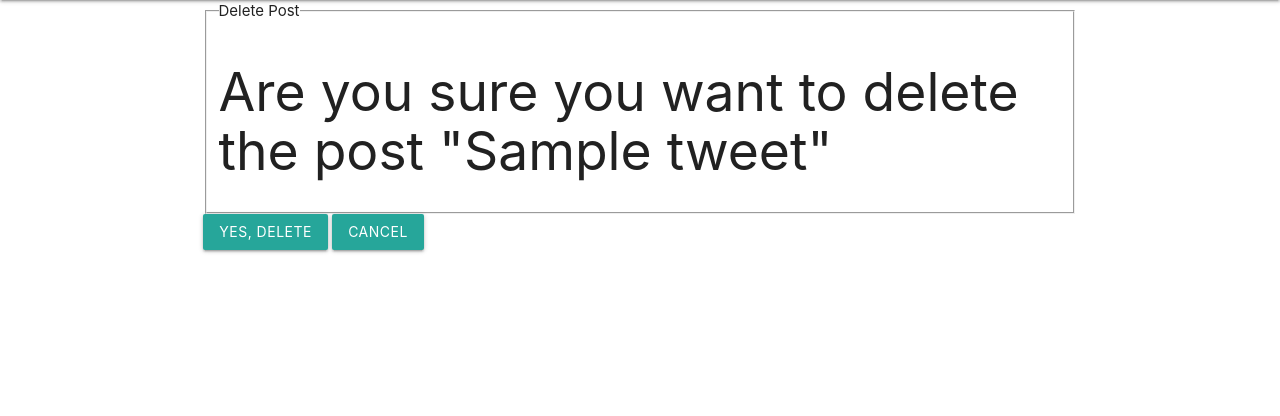
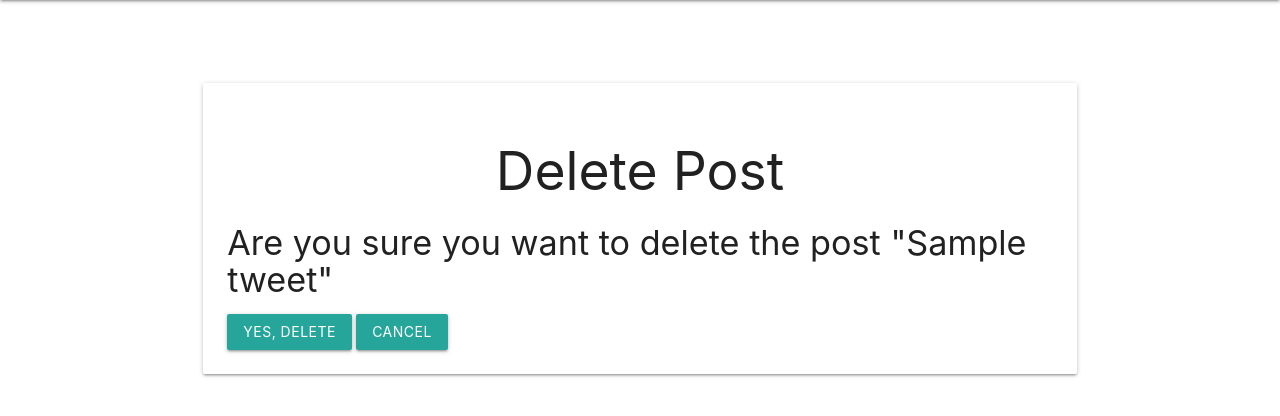
Before and after one commit to Ronith900/django_blog, a Django app: page /delete/1/ in a window 1280 px wide. Shown: the part 64-480 px from the top of the page. Run offline with Django 3.2, Linux system fonts and the light colour scheme; a user stored in the database is signed in; tables that the repository leaves empty hold one stand-in row (values such as "Sample post"); some libraries are stand-ins or nearby versions.

Commit message:
enhancements

```diff
--- a/Resource/templates/main/base.html
+++ b/Resource/templates/main/base.html
@@ -83,7 +83,7 @@
 
 </header>
 <main role="main" class="container">
-    <div class="row">
+    <div class="row" style="margin-top:5rem;">
         <div class="col s12">
             {% if messages %}
             {% for message in messages %}
--- a/blog/templates/blog/Delete.html
+++ b/blog/templates/blog/Delete.html
@@ -1,16 +1,19 @@
 {% extends "main/base.html" %}
 {% block content %}
-    <div class="content-section">
+<div class="card">
+    <div class="card-content">
+        <h2 class="center-align">Delete Post</h2>
         <form method="POST">
             {% csrf_token %}
-            <fieldset class="form-group">
-                <legend class="border-bottom mb-4">Delete Post</legend>
-                <h2>Are you sure you want to delete the post "{{ object.title }}"</h2>
-            </fieldset>
+            <div class="input-field">
+                <h4>Are you sure you want to delete the post "{{ object.title }}"</h4>
+            </div>
             <div class="form-group">
                 <button class="btn btn-outline-danger" type="submit">Yes, Delete</button>
                 <a class="btn btn-outline-secondary" href="{% url 'blog-home'%}">Cancel</a>
             </div>
         </form>
     </div>
+
+</div>
 {% endblock content %}
--- a/blog/views.py
+++ b/blog/views.py
@@ -39,6 +39,7 @@ class About(LoginRequiredMixin, TemplateView):
         context['title'] = 'About Page'
         return context
 
+
 class Create(LoginRequiredMixin, CreateView):
     template_name = 'blog/create.html'
     form_class = CreateTweetForm
@@ -50,6 +51,11 @@ class Create(LoginRequiredMixin, CreateView):
         form.instance.user = self.request.user
         return super().form_valid(form)
 
+    def get_context_data(self, **kwargs):
+        context = super(Create, self).get_context_data(**kwargs)
+        context['tweet_type'] = 'Create New'
+        return context
+
 
 class UpdateTweet(LoginRequiredMixin, UpdateView):
     template_name = 'blog/create.html'
@@ -59,6 +65,11 @@ class UpdateTweet(LoginRequiredMixin, UpdateView):
     def get_success_url(self):
         return reverse('blog-home')
 
+    def get_context_data(self, **kwargs):
+        context = super(UpdateTweet, self).get_context_data(**kwargs)
+        context['tweet_type'] = 'Edit'
+        return context
+
 
 class DeleteTweet(LoginRequiredMixin, DeleteView):
     template_name = 'blog/Delete.html'
```
Also changed, not shown: blog/templates/blog/create.html (+12 -3 lines), users/templates/users/profile.html (+2 -7 lines).
